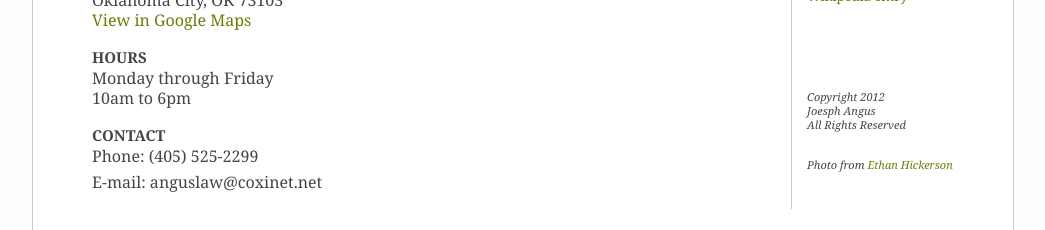
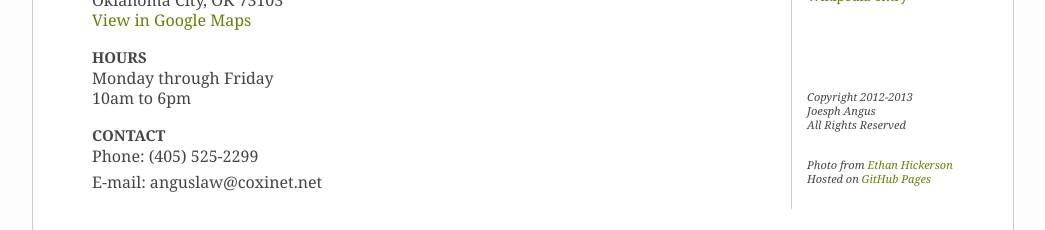
Before and after one commit to anguslaw/website, a plain HTML site: page index.html in a window 1280 px wide. Shown: the part 964-1194 px from the top of the page, without its empty margins (117-1162 px from the left). Drawn offline with Linux system fonts and the light colour scheme.

Commit message:
Update index.html
added copyright date and github pages link

```diff
--- a/index.html
+++ b/index.html
@@ -100,11 +100,12 @@
           <br>
           <br>
           <p></p>
-          <p class="rights"> Copyright 2012<br>
+          <p class="rights"> Copyright 2012-2013<br>
             Joesph Angus<br>
             All Rights Reserved</p>
           <p class="rights">Photo from <a href="https://secure.flickr.com/photos/ethanhickerson/6010321677/">Ethan
               Hickerson</a><br>
+          Hosted on <a href="http://pages.github.com">GitHub Pages</a>
           </p>
         </div>
       </div>
```
